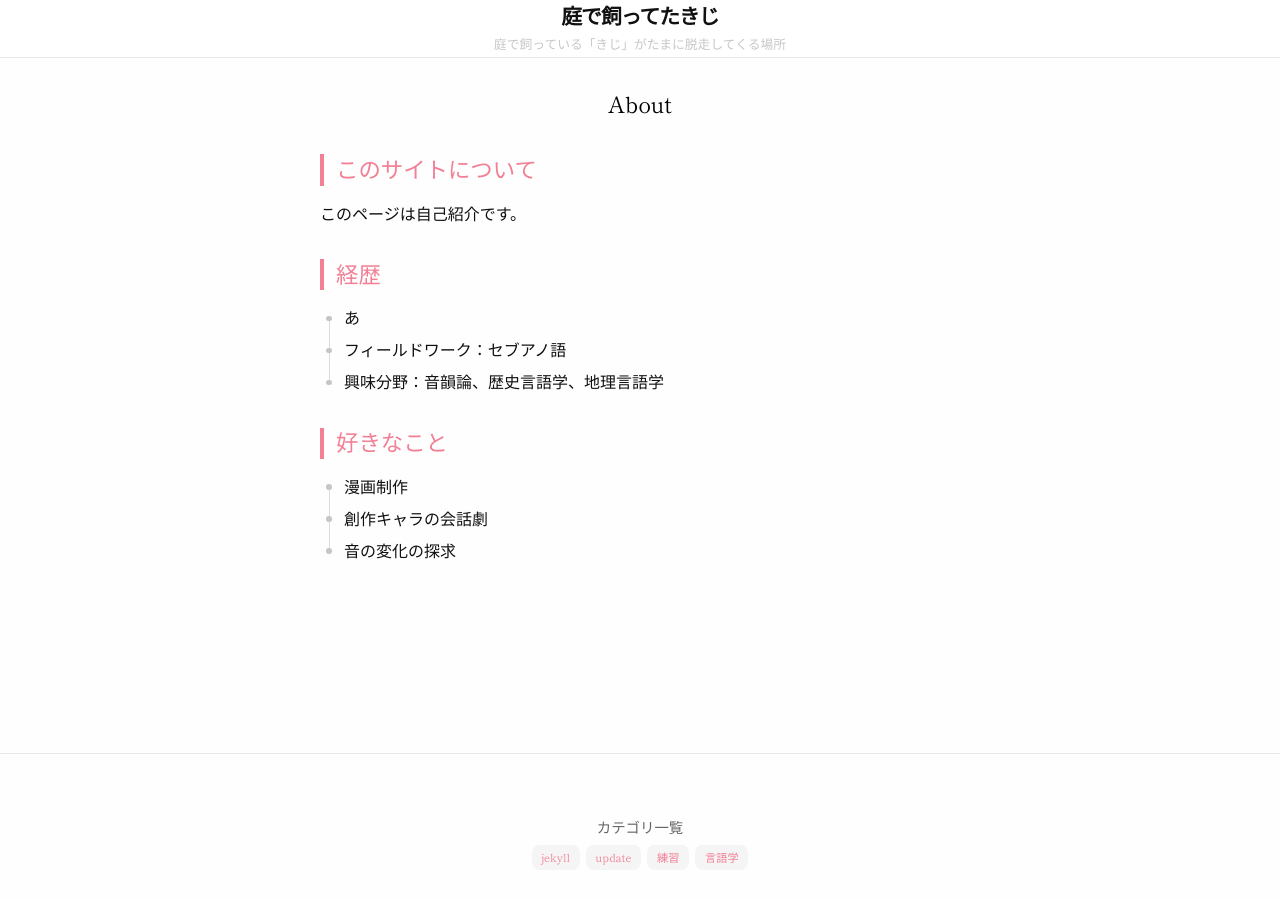
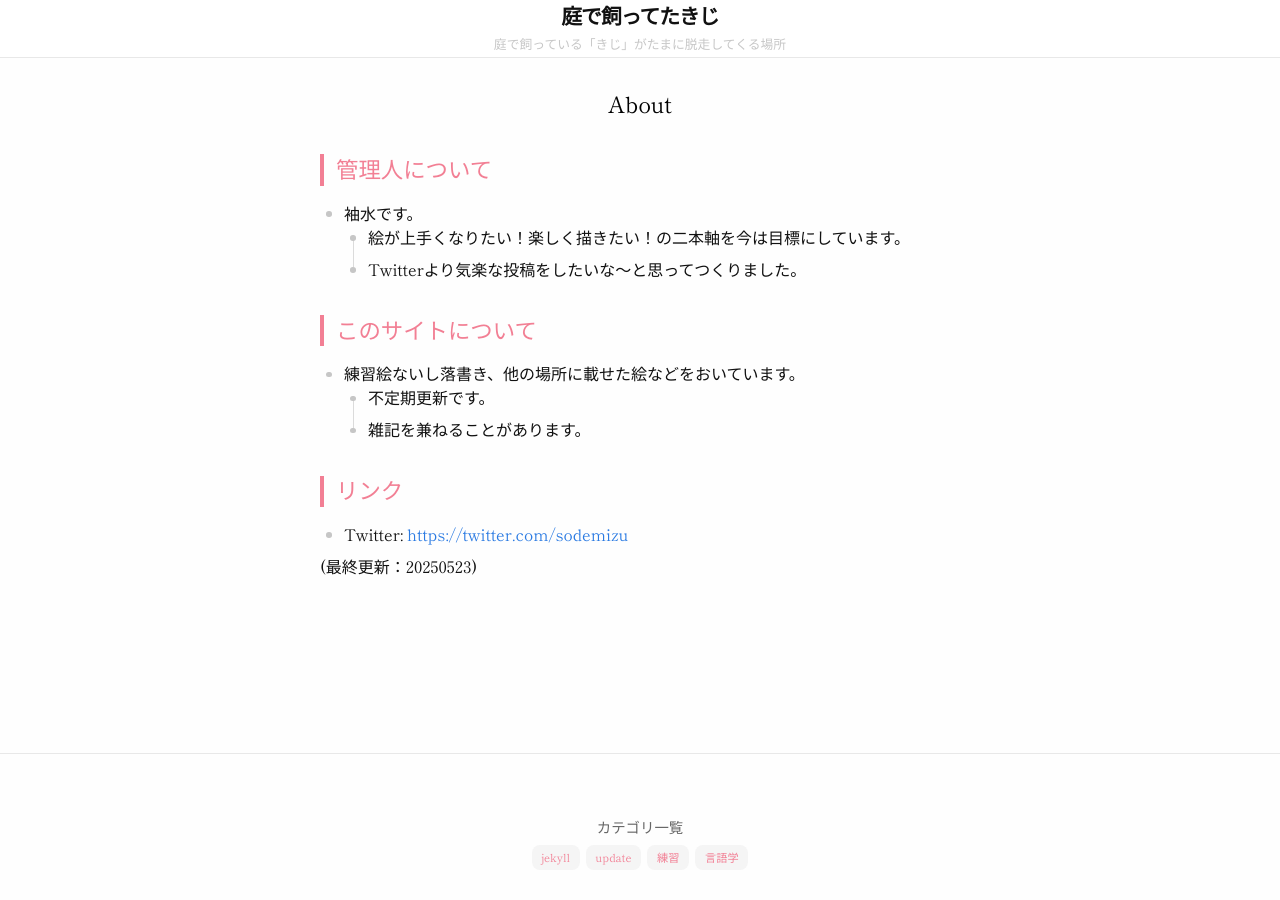
Before and after one commit to njargon/njargon.github.io, a Jekyll site: the page built from about.md, in a window 1280 px wide. Built offline with Jekyll 4.4.1, drawn with Linux system fonts in a browser that asks for light colours.

Commit message:
vault backup: 2025-05-23 19:52:45

```diff
--- a/about.md
+++ b/about.md
@@ -6,18 +6,20 @@ permalink: /about/
 
 <h1 class="category-heading">About</h1>
 
+## 管理人について
+
+- 袖水です。
+	- 絵が上手くなりたい！楽しく描きたい！の二本軸を今は目標にしています。
+	- Twitterより気楽な投稿をしたいな〜と思ってつくりました。
+
 ## このサイトについて
 
-このページは自己紹介です。
+- 練習絵ないし落書き、他の場所に載せた絵などをおいています。
+	- 不定期更新です。
+	- 雑記を兼ねることがあります。
 
-## 経歴
+## リンク
+- Twitter: [https://twitter.com/sodemizu](https://twitter.com/sodemizu)
 
-- あ
-- フィールドワーク：セブアノ語
-- 興味分野：音韻論、歴史言語学、地理言語学
 
-## 好きなこと
-
-- 漫画制作
-- 創作キャラの会話劇
-- 音の変化の探求
+(最終更新：20250523)
```
